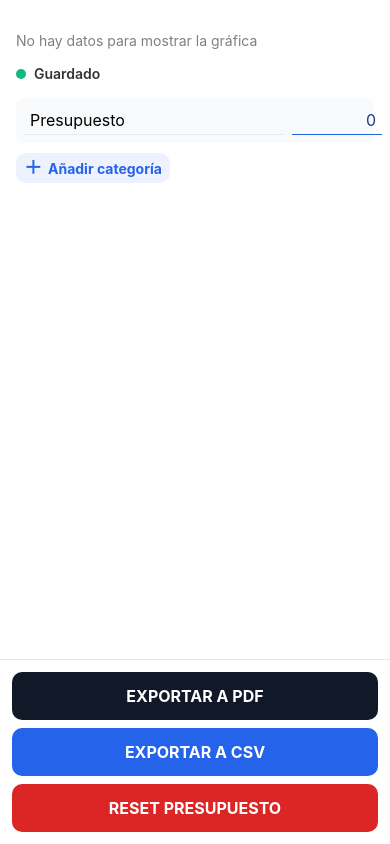
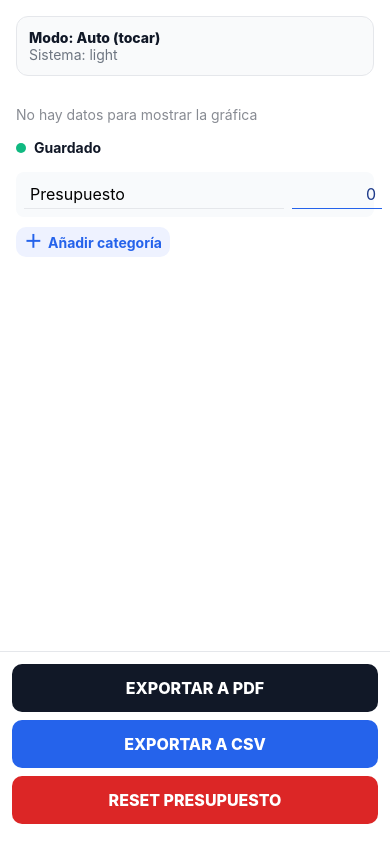
Before and after one commit to Darkworlld0350/Gestor-de-Presupuestos, a React Native app: screen / in a window 390 px wide. Built offline with nearby package versions, Linux system fonts and the light colour scheme.

Commit message:
Implementación de modo oscuro y modo claro

```diff
--- a/src/main.tsx
+++ b/src/main.tsx
@@ -1,10 +1,10 @@
-import { SafeAreaProvider } from "react-native-safe-area-context";
+import { ThemeProvider } from "./presentation/theme/useThemeContext";
 import HomeScreen from "./presentation/screens/HomeScreen";
 
 export default function App() {
   return (
-    <SafeAreaProvider>
+    <ThemeProvider>
       <HomeScreen />
-    </SafeAreaProvider>
+    </ThemeProvider>
   );
 }
--- a/src/presentation/components/atoms/AppText.tsx
+++ b/src/presentation/components/atoms/AppText.tsx
@@ -1,14 +1,24 @@
-import { Text, TextProps } from "react-native";
 import React from "react";
+import { Text, TextProps, StyleSheet } from "react-native";
+import { useThemeContext } from "../../theme/useThemeContext";
 
-interface Props extends TextProps {
-  children: React.ReactNode;
+export function AppText(props: TextProps) {
+  const { colors } = useThemeContext();
+
+  return (
+    <Text
+      {...props}
+      style={[
+        styles.base,
+        { color: colors.text },
+        props.style,
+      ]}
+    />
+  );
 }
 
-export function AppText({ children, style, ...props }: Props) {
-  return (
-    <Text style={style} {...props}>
-      {children}
-    </Text>
-  );
-}
+const styles = StyleSheet.create({
+  base: {
+    fontSize: 14,
+  },
+});
--- /dev/null
+++ b/src/presentation/components/atoms/SafeArea.tsx
@@ -0,0 +1,23 @@
+import React from "react";
+import { Platform, View, ViewProps } from "react-native";
+import { SafeAreaView } from "react-native-safe-area-context";
+
+type Props = ViewProps & {
+  children: React.ReactNode;
+};
+
+export function SafeArea({ style, children, ...props }: Props) {
+  if (Platform.OS === "web") {
+    return (
+      <View style={style} {...props}>
+        {children}
+      </View>
+    );
+  }
+
+  return (
+    <SafeAreaView style={style} {...props}>
+      {children}
+    </SafeAreaView>
+  );
+}
--- a/src/presentation/screens/HomeScreen.tsx
+++ b/src/presentation/screens/HomeScreen.tsx
@@ -6,9 +6,12 @@ import {
   StyleSheet,
   Alert,
   ActivityIndicator,
+  useColorScheme,
 } from "react-native";
-import { SafeAreaView } from "react-native-safe-area-context";
 
+import AsyncStorage from "@react-native-async-storage/async-storage";
+
+import { SafeArea } from "../components/atoms/SafeArea"; // ✅ NUEVO
 import { BudgetTree } from "../components/organisms/BudgetTree";
 import { BudgetPieChart } from "../components/molecules/BudgetPieChart";
 import { BudgetNode } from "../../domain/entities/BudgetNode";
@@ -24,13 +27,14 @@ import { exportBudgetToCSV } from "../utils/exportBudgetToCSV";
 import { exportBudgetToPDF } from "../utils/exportBudgetToPdf";
 import { AppText } from "../components/atoms/AppText";
 
-/* ---------------- USE CASES ---------------- */
+import { useThemeContext } from "../theme/useThemeContext";
+import type { ThemeMode } from "../theme/useThemeContext";
+
 const storage = new BudgetStorage();
 const load = new LoadBudgetUseCase(storage);
 const save = new SaveBudgetUseCase(storage);
 const pieUC = new GetPieChartDataUseCase();
 
-/* ---------------- HELPERS ---------------- */
 const makeEmptyRoot = (): BudgetNode => ({
   id: "1",
   name: "Presupuesto",
@@ -38,40 +42,58 @@ const makeEmptyRoot = (): BudgetNode => ({
   children: [],
 });
 
+const THEME_KEY = "theme_mode";
+
 export default function HomeScreen() {
+  const { colors, mode, setMode } = useThemeContext();
+  const systemScheme = useColorScheme(); // "light" | "dark" | null | undefined
+
   const [data, setData] = useState<BudgetNode | null>(null);
   const [isSaving, setIsSaving] = useState(false);
-
-  // 🔁 fuerza remount del árbol al reset (por si BudgetTree tiene estado interno)
   const [treeKey, setTreeKey] = useState(0);
 
   const saveTimeout = useRef<ReturnType<typeof setTimeout> | null>(null);
   const latestDataRef = useRef<BudgetNode | null>(null);
 
-  /* -------- LOAD INITIAL DATA -------- */
   useEffect(() => {
     let mounted = true;
 
-    load.execute().then((stored) => {
+    (async () => {
+      try {
+        const saved = (await AsyncStorage.getItem(THEME_KEY)) as ThemeMode | null;
+        if (mounted && (saved === "auto" || saved === "light" || saved === "dark")) {
+          setMode(saved);
+        }
+      } catch {}
+
+      const stored = await load.execute();
       if (!mounted) return;
 
       const root = stored ?? makeEmptyRoot();
-
-      if (!stored) {
-        save.execute(root);
-      }
+      if (!stored) await save.execute(root);
 
       setData(root);
       latestDataRef.current = root;
-    });
+    })();
 
     return () => {
       mounted = false;
       if (saveTimeout.current) clearTimeout(saveTimeout.current);
     };
-  }, []);
+  }, [setMode]);
 
-  /* -------- APPLY UPDATE + SAVE WITH DEBOUNCE (sin estado viejo) -------- */
+  const persistTheme = async (next: ThemeMode) => {
+    setMode(next);
+    try {
+      await AsyncStorage.setItem(THEME_KEY, next);
+    } catch {}
+  };
+
+  const toggleTheme = async () => {
+    const next: ThemeMode = mode === "auto" ? "dark" : mode === "dark" ? "light" : "auto";
+    await persistTheme(next);
+  };
+
   const applyAndPersist = (updater: (prev: BudgetNode) => BudgetNode) => {
     setData((prev) => {
       if (!prev) return prev;
@@ -94,7 +116,6 @@ export default function HomeScreen() {
     });
   };
 
-  /* -------- RESET (guarda inmediato + remount del árbol) -------- */
   const resetBudget = async () => {
     if (saveTimeout.current) clearTimeout(saveTimeout.current);
 
@@ -102,7 +123,6 @@ export default function HomeScreen() {
     setData(root);
     latestDataRef.current = root;
 
-    // ✅ fuerza que BudgetTree reinicie su estado interno (colapsos, etc.)
     setTreeKey((k) => k + 1);
 
     setIsSaving(true);
@@ -113,7 +133,6 @@ export default function HomeScreen() {
     }
   };
 
-  /* -------- EXPORTS -------- */
   const onExportCSV = async () => {
     const current = latestDataRef.current;
     if (!current) return;
@@ -138,52 +157,54 @@ export default function HomeScreen() {
 
   if (!data) {
     return (
-      <SafeAreaView style={[styles.safe, styles.center]}>
+      <SafeArea style={[styles.safe, styles.center, { backgroundColor: colors.bg }]}>
         <ActivityIndicator size="large" />
-        <AppText style={{ marginTop: 10, opacity: 0.7 }}>Cargando...</AppText>
-      </SafeAreaView>
+        <AppText style={{ marginTop: 10, opacity: 0.85, color: colors.text }}>
+          Cargando...
+        </AppText>
+      </SafeArea>
     );
   }
 
   return (
-    <SafeAreaView style={styles.safe}>
+    <SafeArea style={[styles.safe, { backgroundColor: colors.bg }]}>
       <ScrollView contentContainerStyle={styles.content}>
-        {/* 📊 PIE CHART */}
+        <TouchableOpacity
+          onPress={toggleTheme}
+          style={[
+            styles.modePill,
+            { borderColor: colors.border, backgroundColor: colors.card },
+          ]}
+        >
+          <AppText style={{ fontWeight: "800", color: colors.text }}>
+            Modo: {mode === "auto" ? "Auto" : mode === "dark" ? "Oscuro" : "Claro"} (tocar)
+          </AppText>
+          <AppText style={{ opacity: 0.8, color: colors.textMuted }}>
+            Sistema: {systemScheme ?? "desconocido"}
+          </AppText>
+        </TouchableOpacity>
+
         <BudgetPieChart data={pieUC.execute(data)} />
 
-        {/* ✅ INDICADOR GUARDADO */}
         <View style={styles.saveRow}>
-          <View
-            style={[
-              styles.dot,
-              { backgroundColor: isSaving ? "#f59e0b" : "#10b981" },
-            ]}
-          />
-          <AppText style={styles.saveText}>
+          <View style={[styles.dot, { backgroundColor: isSaving ? colors.warn : colors.ok }]} />
+          <AppText style={{ fontWeight: "700", color: colors.text }}>
             {isSaving ? "Guardando..." : "Guardado"}
           </AppText>
         </View>
 
-        {/* 🌳 TREE */}
         <BudgetTree
           key={treeKey}
           node={data}
-          onAmountChange={(id, value) =>
-            applyAndPersist((prev) => updateNodeAmount(prev, id, value))
-          }
-          onNameChange={(id, name) =>
-            applyAndPersist((prev) => updateNodeName(prev, id, name))
-          }
-          onAddChild={(id) =>
-            applyAndPersist((prev) => addChildNode(prev, id))
-          }
+          onAmountChange={(id, value) => applyAndPersist((prev) => updateNodeAmount(prev, id, value))}
+          onNameChange={(id, name) => applyAndPersist((prev) => updateNodeName(prev, id, name))}
+          onAddChild={(id) => applyAndPersist((prev) => addChildNode(prev, id))}
         />
       </ScrollView>
 
-      {/* 🔘 BOTTOM ACTIONS */}
-      <View style={styles.bottomContainer}>
+      <View style={[styles.bottomContainer, { borderColor: colors.border, backgroundColor: colors.bg }]}>
         <TouchableOpacity
-          style={[styles.button, styles.pdfButton, isSaving ? { opacity: 0.6 } : null]}
+          style={[styles.button, { backgroundColor: colors.neutral }, isSaving ? { opacity: 0.6 } : null]}
           onPress={onExportPDF}
           disabled={isSaving}
         >
@@ -191,28 +212,31 @@ export default function HomeScreen() {
         </TouchableOpacity>
 
         <TouchableOpacity
-          style={[styles.button, styles.exportButton, isSaving ? { opacity: 0.6 } : null]}
+          style={[styles.button, { backgroundColor: colors.primary }, isSaving ? { opacity: 0.6 } : null]}
           onPress={onExportCSV}
           disabled={isSaving}
         >
           <AppText style={styles.buttonText}>EXPORTAR A CSV</AppText>
         </TouchableOpacity>
 
-        <TouchableOpacity style={[styles.button, styles.resetButton]} onPress={resetBudget}>
+        <TouchableOpacity style={[styles.button, { backgroundColor: colors.danger }]} onPress={resetBudget}>
           <AppText style={styles.buttonText}>RESET PRESUPUESTO</AppText>
         </TouchableOpacity>
       </View>
-    </SafeAreaView>
+    </SafeArea>
   );
 }
 
 const styles = StyleSheet.create({
-  safe: { flex: 1, backgroundColor: "#fff" },
+  safe: { flex: 1 },
   center: { justifyContent: "center", alignItems: "center" },
-  content: { padding: 16, paddingBottom: 260 },
+  content: { padding: 16, paddingBottom: 280 },
+
+  modePill: { padding: 12, borderWidth: 1, borderRadius: 12, marginBottom: 14 },
+
   saveRow: { flexDirection: "row", alignItems: "center", marginBottom: 12 },
   dot: { width: 10, height: 10, borderRadius: 5, marginRight: 8 },
-  saveText: { fontWeight: "600", opacity: 0.8 },
+
   bottomContainer: {
     position: "absolute",
     bottom: 0,
@@ -220,12 +244,8 @@ const styles = StyleSheet.create({
     right: 0,
     padding: 12,
     borderTopWidth: 1,
-    borderColor: "#e5e7eb",
-    backgroundColor: "#fff",
   },
-  button: { paddingVertical: 14, borderRadius: 10, alignItems: "center" },
-  pdfButton: { backgroundColor: "#111827", marginBottom: 8 },
-  exportButton: { backgroundColor: "#2563eb", marginBottom: 8 },
-  resetButton: { backgroundColor: "#dc2626" },
-  buttonText: { color: "#fff", fontWeight: "700", fontSize: 16 },
+
+  button: { paddingVertical: 14, borderRadius: 10, alignItems: "center", marginBottom: 8 },
+  buttonText: { color: "#fff", fontWeight: "800", fontSize: 16 },
 });
--- /dev/null
+++ b/src/presentation/theme/useThemeContext.tsx
@@ -0,0 +1,99 @@
+import React, { createContext, useContext, useMemo, useState } from "react";
+import { useColorScheme } from "react-native";
+import type { ReactNode } from "react";
+
+/* ---------------- TYPES ---------------- */
+export type ThemeMode = "auto" | "light" | "dark";
+
+type ThemeColors = {
+  isDark: boolean;
+  bg: string;
+  card: string;
+  border: string;
+  text: string;
+  textMuted: string;
+  primary: string;
+  danger: string;
+  neutral: string;
+  ok: string;
+  warn: string;
+};
+
+type ThemeContextValue = {
+  mode: ThemeMode;
+  setMode: (m: ThemeMode) => void;
+  resolved: "light" | "dark";
+  colors: ThemeColors;
+};
+
+/* ---------------- CONTEXT ---------------- */
+const ThemeContext = createContext<ThemeContextValue | null>(null);
+
+/* ---------------- COLOR PALETTE ---------------- */
+function getColors(resolved: "light" | "dark"): ThemeColors {
+  const isDark = resolved === "dark";
+
+  return {
+    isDark,
+    bg: isDark ? "#0b1220" : "#ffffff",
+    card: isDark ? "#111827" : "#f9fafb",
+    border: isDark ? "#1f2937" : "#e5e7eb",
+    text: isDark ? "#f9fafb" : "#111827",
+    textMuted: isDark ? "#cbd5e1" : "#4b5563",
+    primary: "#2563eb",
+    danger: "#dc2626",
+    neutral: isDark ? "#374151" : "#111827",
+    ok: "#10b981",
+    warn: "#f59e0b",
+  };
+}
+
+/* ---------------- MODE RESOLVER ---------------- */
+/**
+ * system puede venir como:
+ * "light" | "dark" | null | undefined
+ */
+function resolveMode(
+  mode: ThemeMode,
+  system: "light" | "dark" | null | undefined
+): "light" | "dark" {
+  if (mode === "light") return "light";
+  if (mode === "dark") return "dark";
+
+  // modo auto
+  return system === "dark" ? "dark" : "light";
+}
+
+/* ---------------- PROVIDER ---------------- */
+export function ThemeProvider({ children }: { children: ReactNode }) {
+  const systemScheme = useColorScheme(); // puede ser undefined
+  const [mode, setMode] = useState<ThemeMode>("auto");
+
+  const resolved = resolveMode(mode, systemScheme);
+  const colors = useMemo(() => getColors(resolved), [resolved]);
+
+  const value = useMemo(
+    () => ({
+      mode,
+      setMode,
+      resolved,
+      colors,
+    }),
+    [mode, resolved, colors]
+  );
+
+  return (
+    <ThemeContext.Provider value={value}>
+      {children}
+    </ThemeContext.Provider>
+  );
+}
+
+/* ---------------- HOOK ---------------- */
+export function useThemeContext() {
+  const ctx = useContext(ThemeContext);
+  if (!ctx) {
+    throw new Error("useThemeContext must be used inside ThemeProvider");
+  }
+  return ctx;
+}
```
Also changed, not shown: src/data/storage/BudgetStorage.ts (+24 -0 lines), src/presentation/theme/colors.ts (added, +19 -0 lines), src/presentation/theme/useTheme.ts (added, +42 -0 lines).
